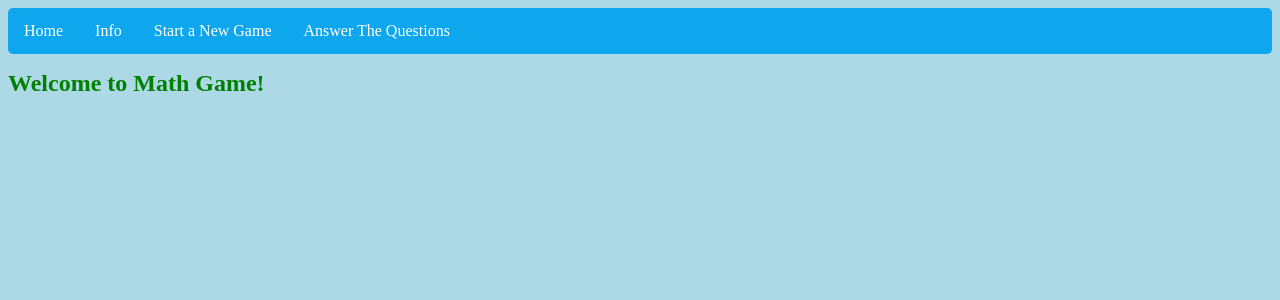
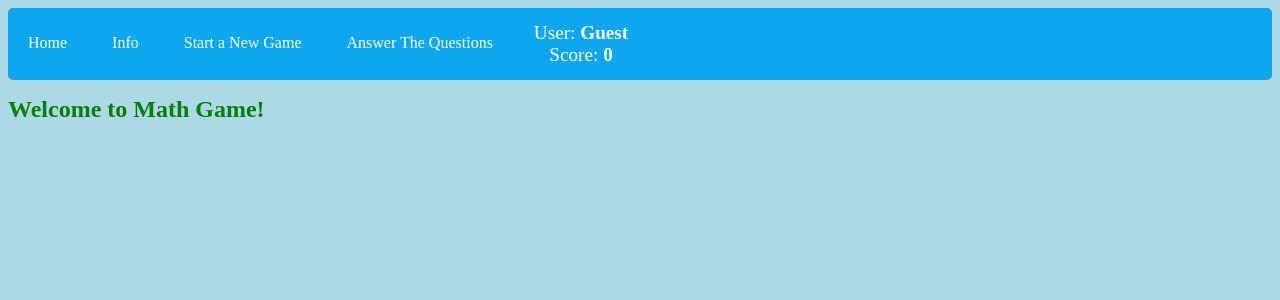
Before and after one commit to haoteng10/Apps4Good-Project, a Node server app: page / in a window 1280 px wide. Shown: the top 300 px of the page. Run offline with Node 20, Linux system fonts and the light colour scheme.

Commit message:
add scoring

```diff
--- a/app.js
+++ b/app.js
@@ -1,5 +1,5 @@
 var express = require('express');
-var app = express();
+app = express();
 var session = require('express-session');
 
 
@@ -20,7 +20,17 @@ var indexRoutes = require("./routes/index");
 app.use("/", indexRoutes);
 
 
+var scoreboard = {
+    name: "Guest",
+    score: 0
+    }
+
+app.locals = {
+    scoreboard: scoreboard
+};
+
 // Node.js Application
 app.listen(3000, () => {
   console.log('Server has started!');
+  console.log("updated");
 });
--- a/package.json
+++ b/package.json
@@ -8,7 +8,8 @@
     "ejs": "^2.6.1",
     "express": "^4.16.4",
     "express-session": "^1.15.6",
-    "method-override": "^3.0.0"
+    "method-override": "^3.0.0",
+    "path": "^0.12.7"
   },
   "devDependencies": {},
   "scripts": {
--- a/public/stylesheets/index.css
+++ b/public/stylesheets/index.css
@@ -11,12 +11,6 @@ body {
 
 .grid-container {
 	display: grid;
-	grid-gap: 0;
-	grid-template-columns: 300px 300px;
-}
-
-.grid-item {
-	display: flex;
 }
 
 #header {
@@ -42,9 +36,25 @@ li {
 li a {
 	display: block;
 	text-align: center;
-	padding: 14px 16px;
+	padding: 26px 25px 28px 20px;
 	text-decoration: none;
 	color: white;
+
+}
+
+.scoreboard {
+    display: block;
+    text-align: center;
+    padding: 14px 16px;
+    color: white;
+}
+
+.scoreboard .username, .scoreboard .score {
+    font-size: 1.2em;
+}
+
+.scoreboard .special {
+    font-weight: bold;
 }
 
 li a:hover {
--- a/routes/index.js
+++ b/routes/index.js
@@ -29,6 +29,9 @@ router.post('/start', (req,res) => {
     };
 
     req.session.userData = userData;
+
+    app.locals.scoreboard.name = req.session.userData.name;
+    app.locals.scoreboard.score = 0;
 
     console.log("Session questions: " + req.session.userData.questions);
 
@@ -160,6 +163,7 @@ router.get("/result", (req, res) => {
 
     if (checks) {
         correctOrNot = "CORRECT";
+        app.locals.scoreboard.score++;
     }
 
     res.render("result", {correctOrNot: correctOrNot});
--- a/views/partials/header.ejs
+++ b/views/partials/header.ejs
@@ -11,4 +11,10 @@
 			<li class="item"><a href="/">Info</a></li>
 			<li class="item"><a href="start">Start a New Game</a></li>
 			<li class="item"><a href="question">Answer The Questions</a></li>
+			<li class="item">
+			     <div class="scoreboard">
+			             <div class="username"> User: <span class= "special"> <%= scoreboard.name %> </span></div>
+			             <div class="score">    Score: <span class= "special"> <%= scoreboard.score %> </span></div>
+			     </div>
+			</li>
 		</ul>
```
Also changed, not shown: 1 other file.
